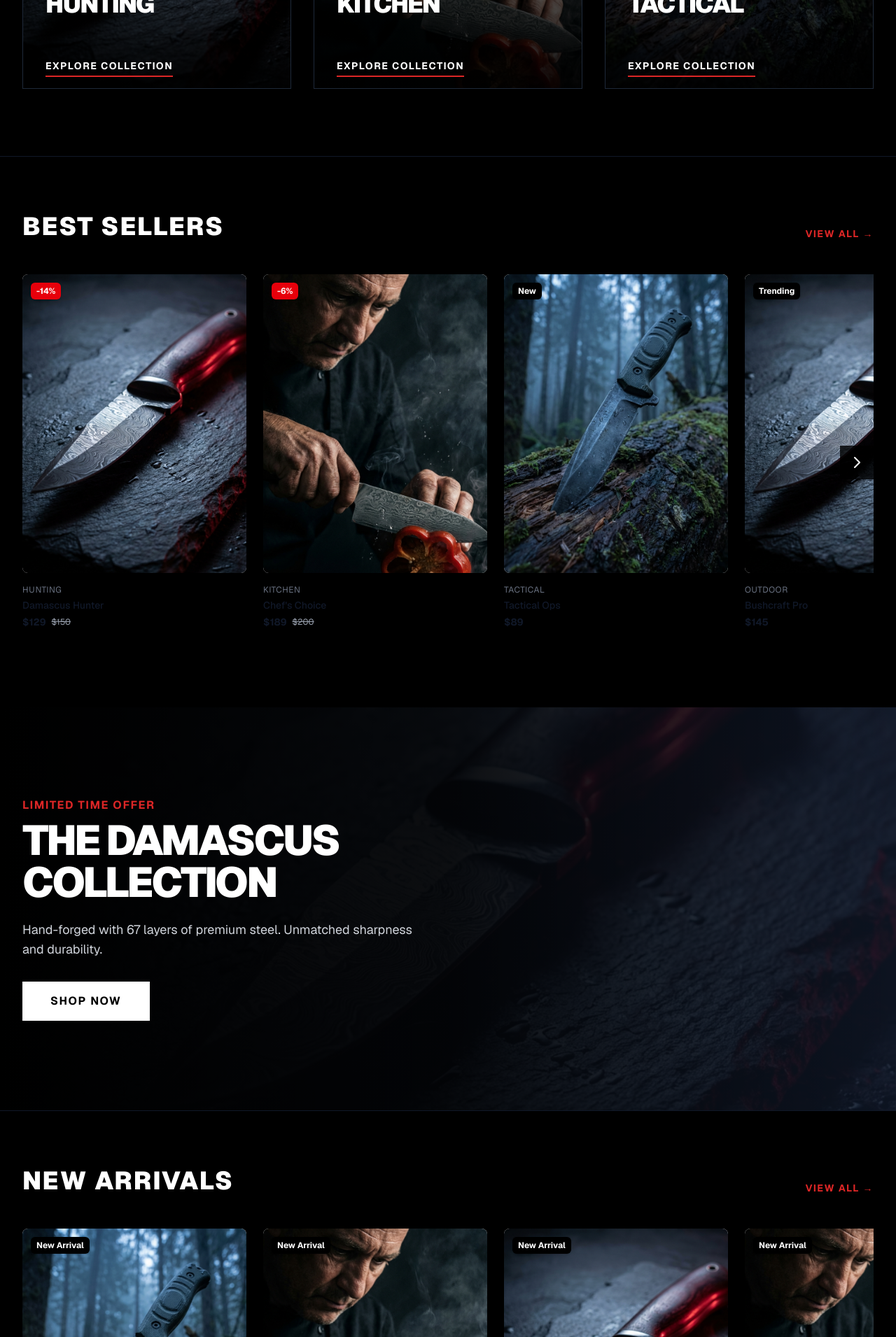
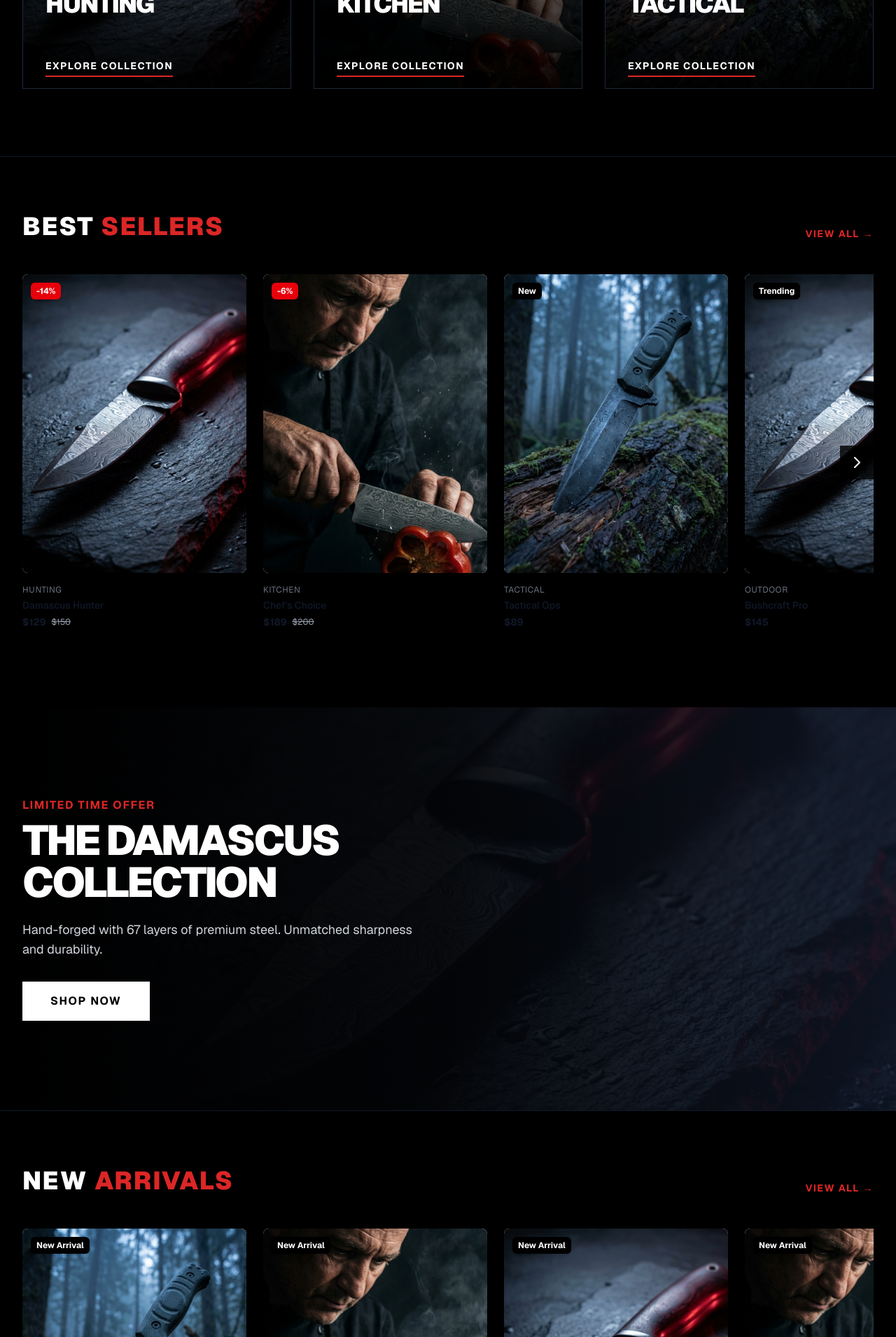
Before and after one commit to bilalajmery/knife-ecommerce, a Next.js app: page / in a window 1280 px wide. Shown: the part 1421-3332 px from the top of the page at 70% size. Built offline with nearby package versions, Linux system fonts and the light colour scheme.

Commit message:
feat: Implement initial home page with hero, product sliders, categories, and promo sections.

```diff
--- a/src/app/pages/home.js
+++ b/src/app/pages/home.js
@@ -168,7 +168,11 @@ export default function HomePage() {
 
       {/* Best Sellers Slider */}
       <ProductSlider
-        title="Best Sellers"
+        title={
+          <>
+            Best <span className="text-primary">Sellers</span>
+          </>
+        }
         products={bestSellers}
         link="/shop/best-sellers"
       />
@@ -208,7 +212,11 @@ export default function HomePage() {
 
       {/* New Arrivals Slider */}
       <ProductSlider
-        title="New Arrivals"
+        title={
+          <>
+            New <span className="text-primary">Arrivals</span>
+          </>
+        }
         products={newArrivals}
         link="/shop/new-arrivals"
       />
```
